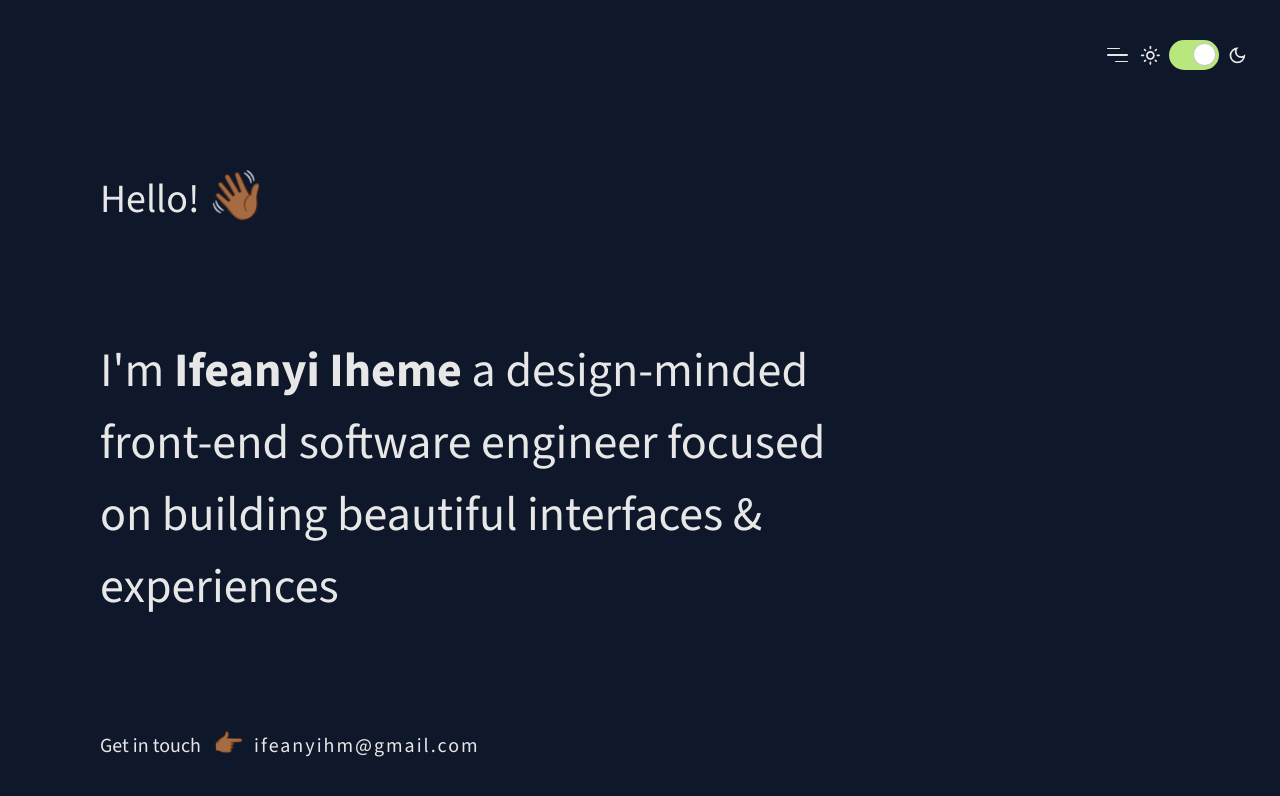
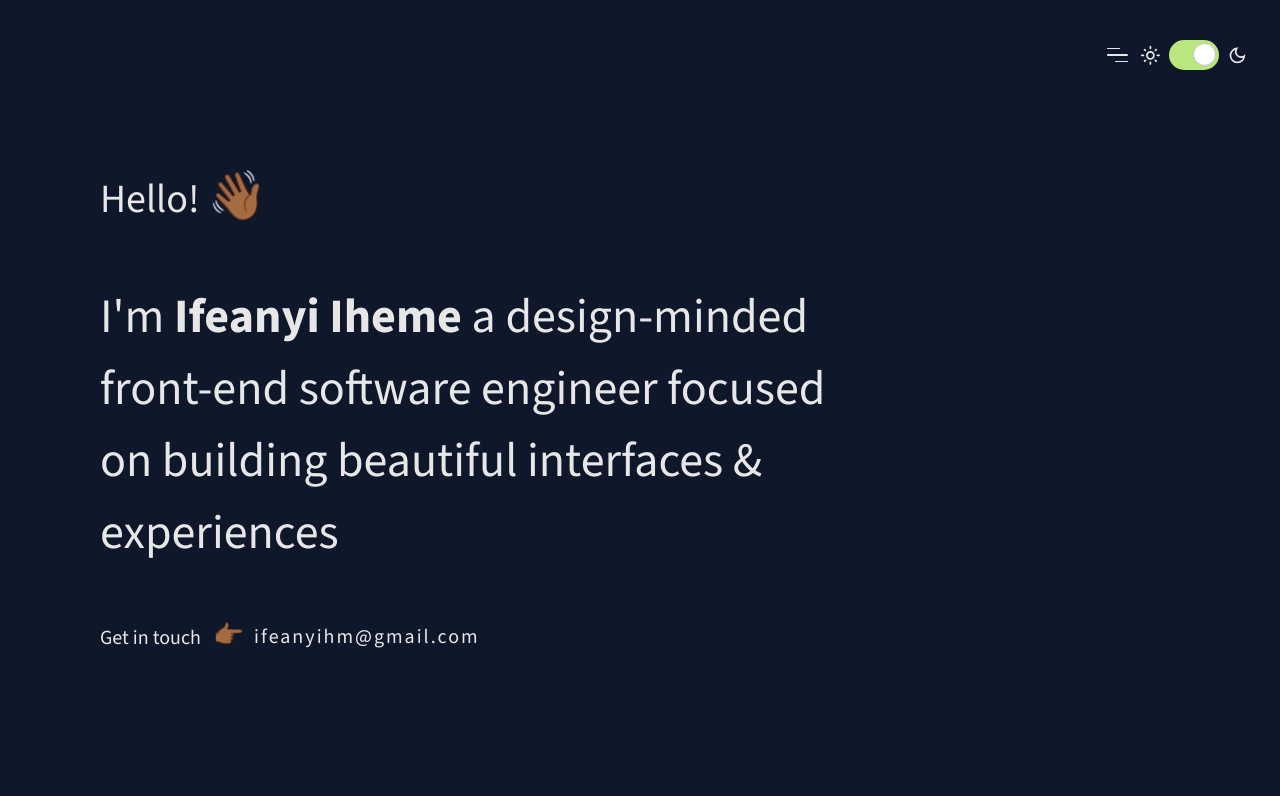
Before and after one commit to ifeanyiHM/ifeanyiiheme, a Next.js app: page / in a window 1280 px wide. Shown: the top 796 px of the page. Built offline with nearby package versions, Linux system fonts and the light colour scheme.

Commit message:
my portfolio

```diff
--- a/app/page.tsx
+++ b/app/page.tsx
@@ -1,29 +1,10 @@
-"use client";
+// "use client";
 
 import Link from "next/link";
-import { useEffect } from "react";
 
 export default function Home() {
-  useEffect(() => {
-    const setVh = () => {
-      document.documentElement.style.setProperty(
-        "--vh",
-        `${window.innerHeight * 0.01}px`
-      );
-    };
-    window.addEventListener("resize", setVh);
-    setVh();
-
-    return () => {
-      window.removeEventListener("resize", setVh);
-    };
-  }, []);
-
   return (
-    <header
-      style={{ minHeight: "calc(var(--vh, 1vh) * 100)" }}
-      className="flex flex-col h-screen relative "
-    >
+    <header className="flex flex-col h-full ">
       <div className="flex-grow flex flex-col justify-between sm:my-[5rem] xl:mt-[2rem] xl:mb-[1rem] px-[3.125rem] sm:px-[6.25rem] py-[4.375rem] sm:py-[7.5rem] xl:pt-[7rem] xl:pb-0">
         <h1 className="my-[1rem] text-[1.75rem] sm:text-[2rem] md:text-[2.25rem] lg:text-[2.5rem]">
           Hello!{" "}
```
